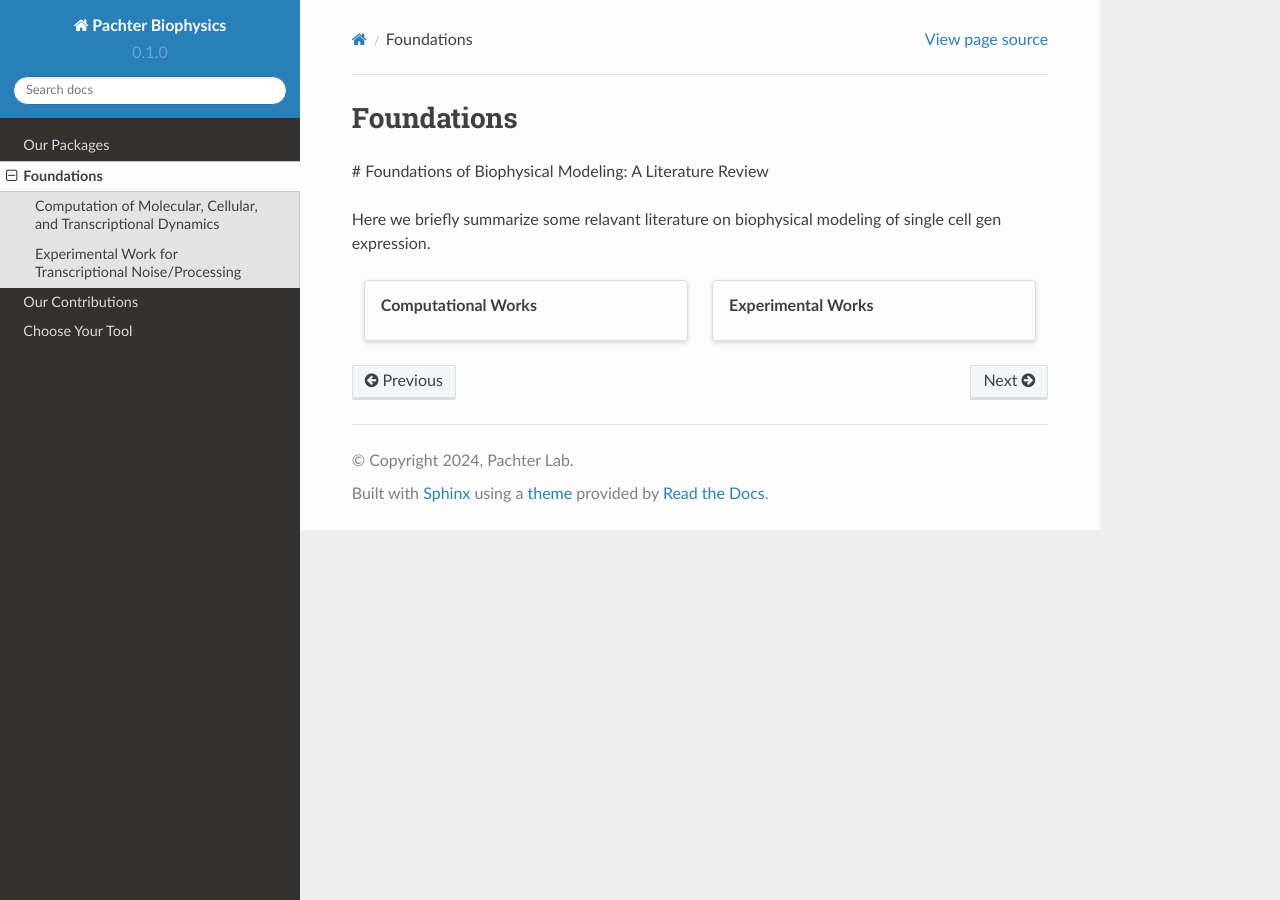
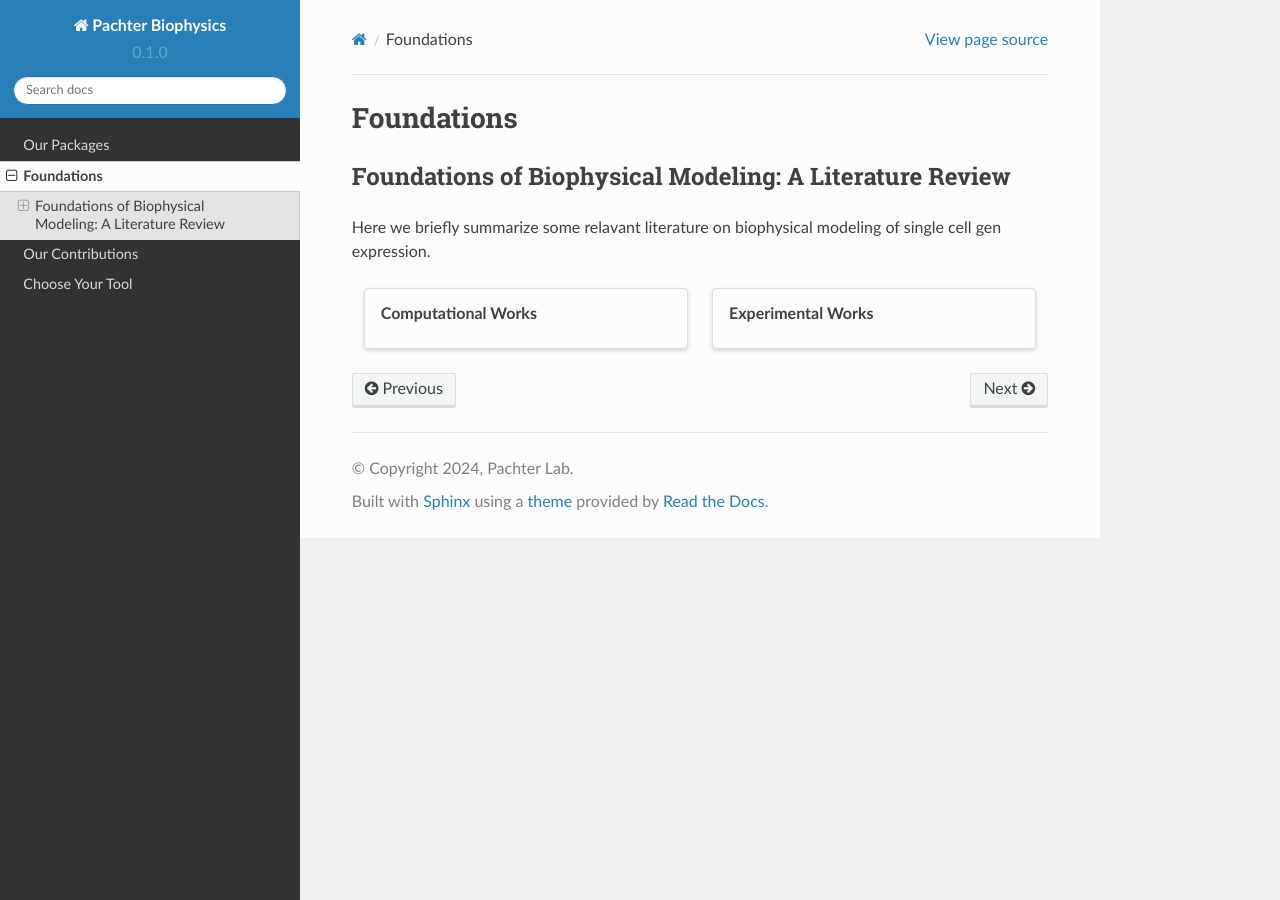
Before and after one commit to pachterlab/biophysics, a Sphinx documentation site: the page built from docs/source/foundations.rst, in a window 1280 px wide. Built offline with Sphinx 7.4.7 and the Read the Docs theme 2.0.0, drawn with Linux system fonts in a browser that asks for light colours.

Commit message:
Update foundations.rst

```diff
--- a/docs/source/foundations.rst
+++ b/docs/source/foundations.rst
@@ -2,8 +2,9 @@
 Foundations
 ####################################
 
-# Foundations of Biophysical Modeling: A Literature Review
-
+====================================
+Foundations of Biophysical Modeling: A Literature Review
+====================================
 
 Here we briefly summarize some relavant literature on biophysical modeling of single cell gen expression.
 
```
